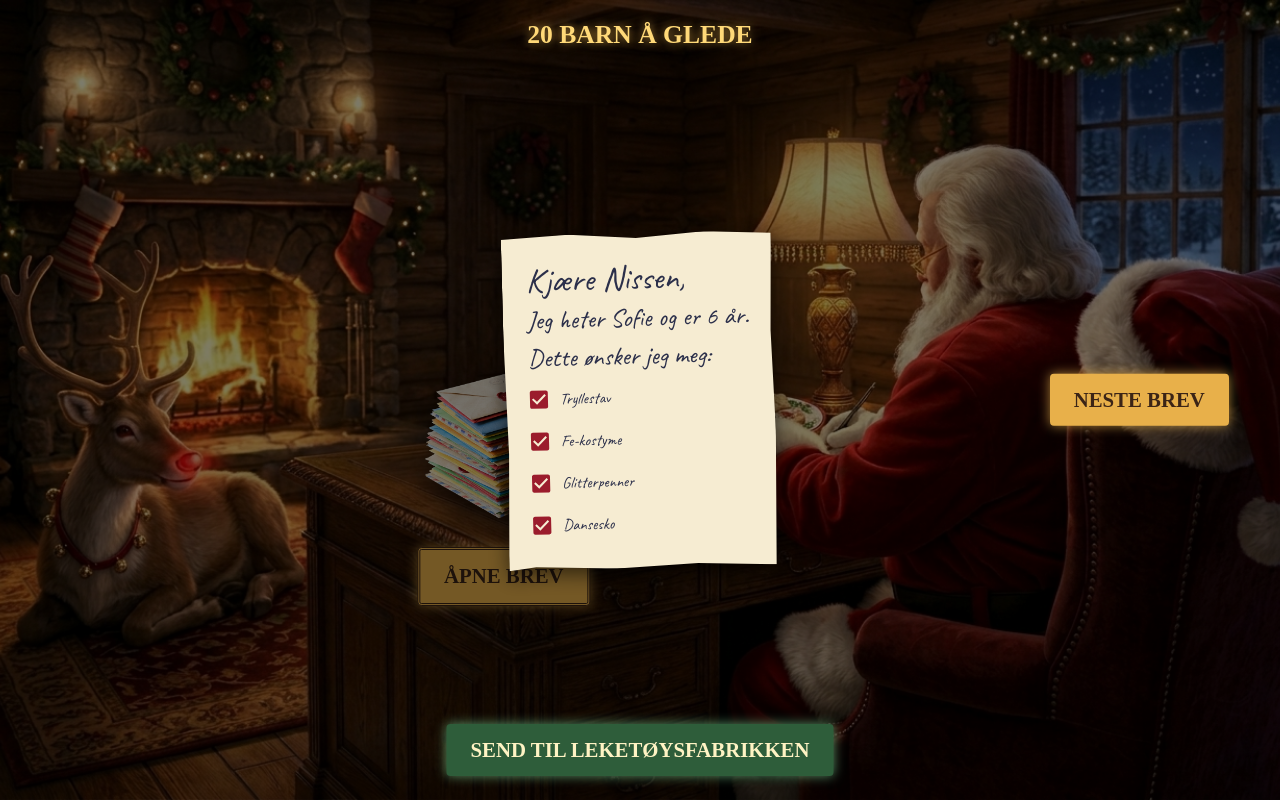
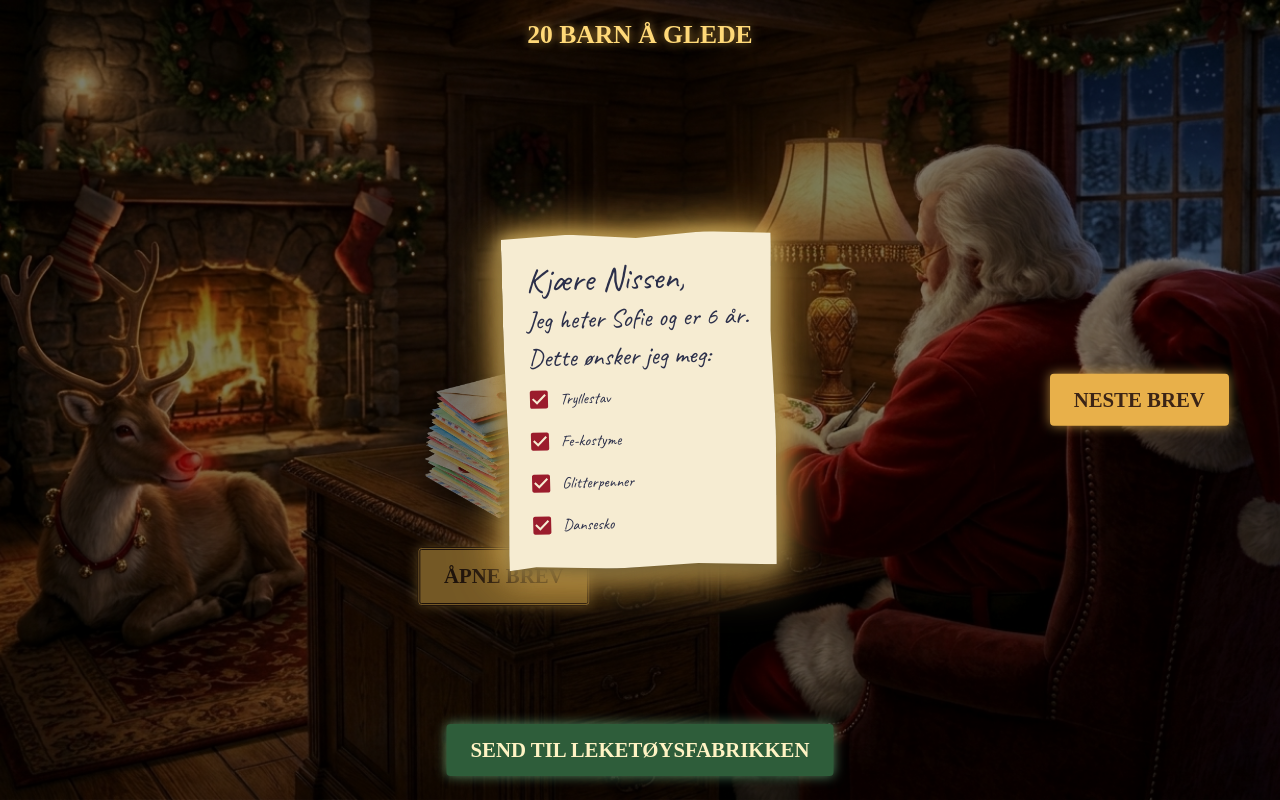
Before and after one commit to siannon91/nissens-postkontor, a React (Vite) app: page / in a window 1280 px wide. Both pictures are taken after a click on the button "ÅPNE BREV". Built offline with nearby package versions, Linux system fonts and the light colour scheme; a web font is replaced by a local one.

Commit message:
Legger til gyllent lys rundt brevene til snille barn

```diff
--- a/src/App.jsx
+++ b/src/App.jsx
@@ -81,7 +81,15 @@ function App() {
           setCurrentKid(null);
         }}
         slotProps={{
-          paper: { sx: { backgroundColor: 'transparent', boxShadow: 'none', filter: 'drop-shadow(0 6px 10px rgba(0,0,0,0.6))' } },
+          paper: {
+            sx: {
+              backgroundColor: 'transparent',
+              boxShadow: 'none',
+              filter: currentKid?.naughty === false
+              ? 'drop-shadow(0 6px 10px rgba(0,0,0,0.6)) drop-shadow(0 0 8px #ffd978) drop-shadow(0 0 22px #e8b04a)' // bravo
+              : 'drop-shadow(0 6px 10px rgba(0,0,0,0.6))', // non bravo
+            },
+          },
         }}
       >
         <DialogContent>
```
